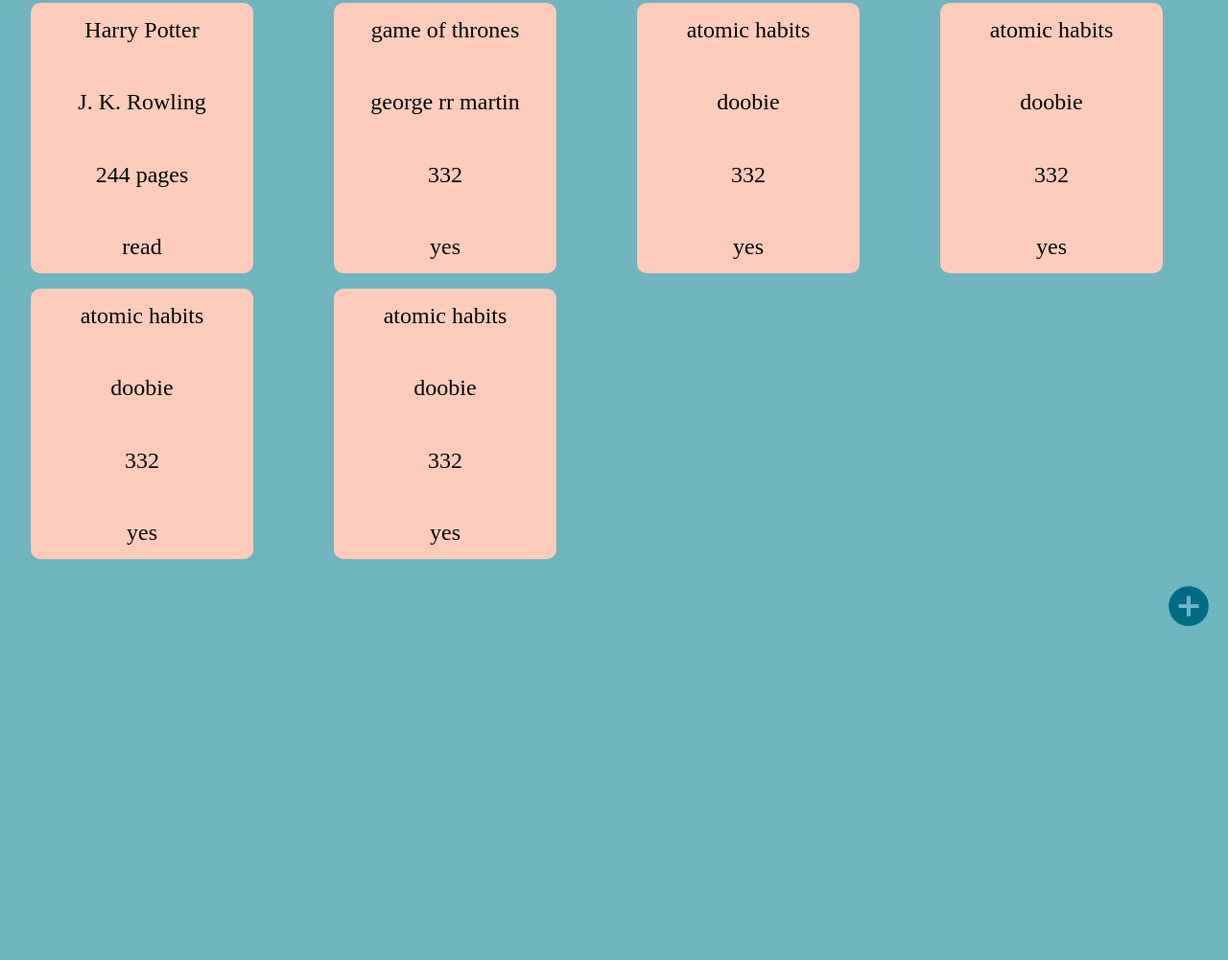
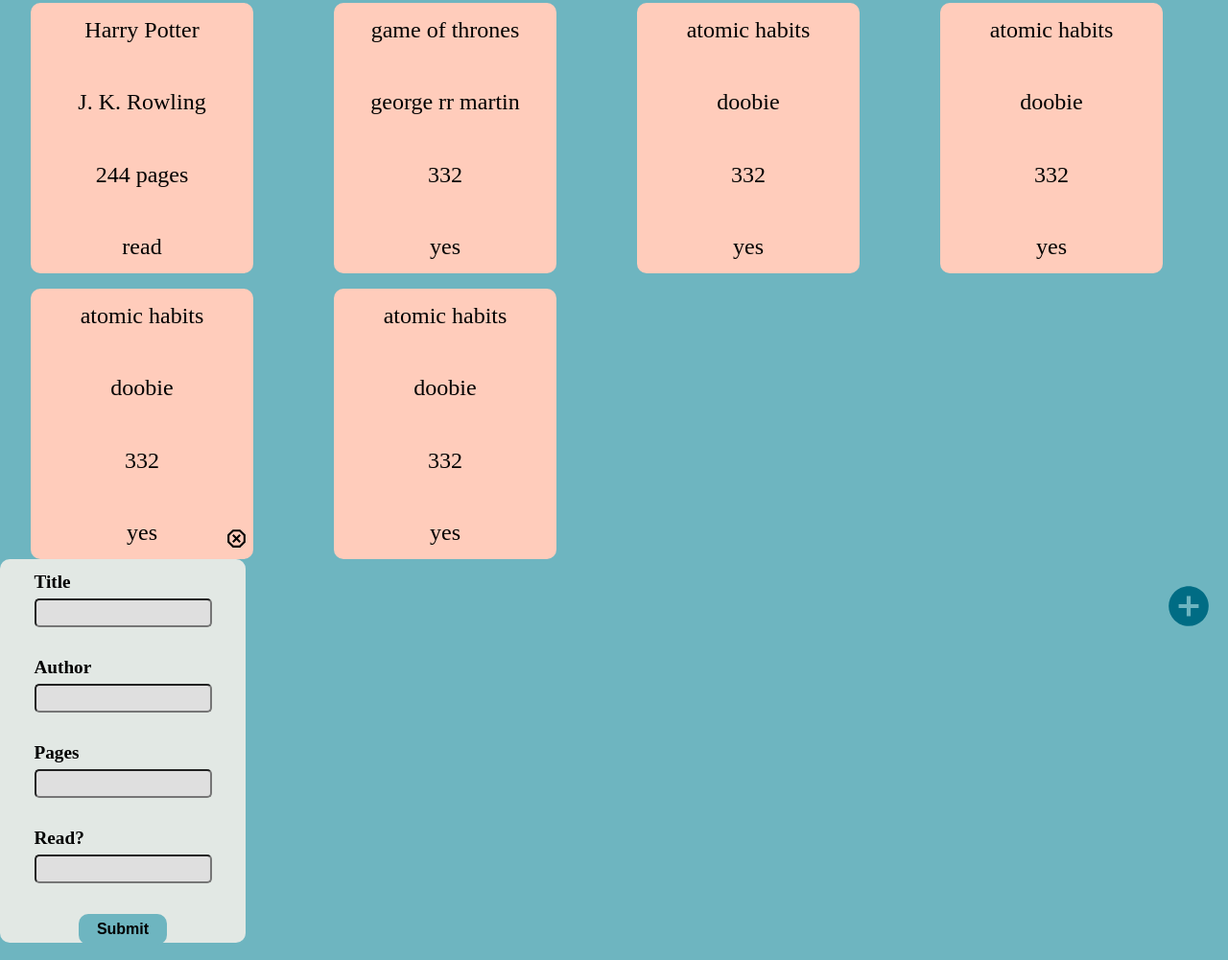
Before and after one commit to gcerv93/library, a plain HTML site: page index.html in a window 1280 px wide. Shown: the part 127-1128 px from the top of the page at 96% size. Before the commit the page ends 800 px from the top, so only its background shows below. Drawn offline with Linux system fonts and the light colour scheme.

Commit message:
add basic form layout

```diff
--- a/index.html
+++ b/index.html
@@ -19,6 +19,36 @@
       <p>read</p>
     </div>
   </div>
+  <div class="popup-form">
+    <div class="close">
+      <img src="./images/close.svg" alt="close">
+    </div>
+    <form class="form">
+      <div>
+        <label for="title">Title</label>
+        <input type="text" id="title">
+      </div>
+
+      <div>
+        <label for="author">Author</label>
+        <input type="text" id="author">
+      </div>
+
+      <div>
+        <label for="pages">Pages</label>
+        <input type="text" id="pages">
+      </div>
+
+      <div>
+        <label for="read">Read?</label>
+        <input type="text" id="read">
+      </div>
+
+      <div>
+        <button type='button' class="submit-book">Submit</button>
+      </div>
+    </form>
+  </div>
   <div class="addBtn">
     <img src="./images/plus-circle-green.svg" alt="green plus circle">
   </div>
--- a/scripts/script.js
+++ b/scripts/script.js
@@ -44,4 +44,9 @@ function displayBook() {
   })
 }
 
+const addBtn = document.querySelector('.addBtn');
+addBtn.addEventListener('click', () => {
+  alert("hello, world");
+})
+
 displayBook();
--- a/styles/styles.css
+++ b/styles/styles.css
@@ -104,3 +104,64 @@ header {
   width: 60px;
   height: 60px;
 }
+
+.popup-form {
+  background-color: #e2e8e4;
+  height: 50vh;
+  width: 20vw;
+  display: flex;
+  flex-direction: column;
+  align-items: center;
+  justify-content: center;
+  border-radius: 10px;
+}
+
+.popup-form div {
+  display: flex;
+  flex-direction: column;
+  padding: 1rem;
+  font-size: 1.2rem;
+}
+
+.popup-form button {
+  width: 50%;
+  align-self: center;
+  height: 2rem;
+  font-size: 1rem;
+  font-weight: 700;
+  border-radius: 10px;
+  border: none;
+  background-color: #6eb5c0;
+  cursor: pointer;
+}
+
+.popup-form label {
+  padding-bottom: 0.5rem;
+  font-weight: 700;
+}
+
+.popup-form input {
+  background-color: rgb(223, 223, 223);
+  height: 1.5rem;
+  border-radius: 5px;
+}
+
+.close {
+  margin-top: -1rem;
+  position: relative;
+  width: 90%;
+}
+
+.close>img {
+  position: absolute;
+  top: 0;
+  right: 0;
+  width: 25px;
+  height: 25px;
+  cursor: pointer;
+}
+
+.close>img:hover {
+  width: 27px;
+  height: 27px;
+}
```
Also changed, not shown: images/close.svg (added).
